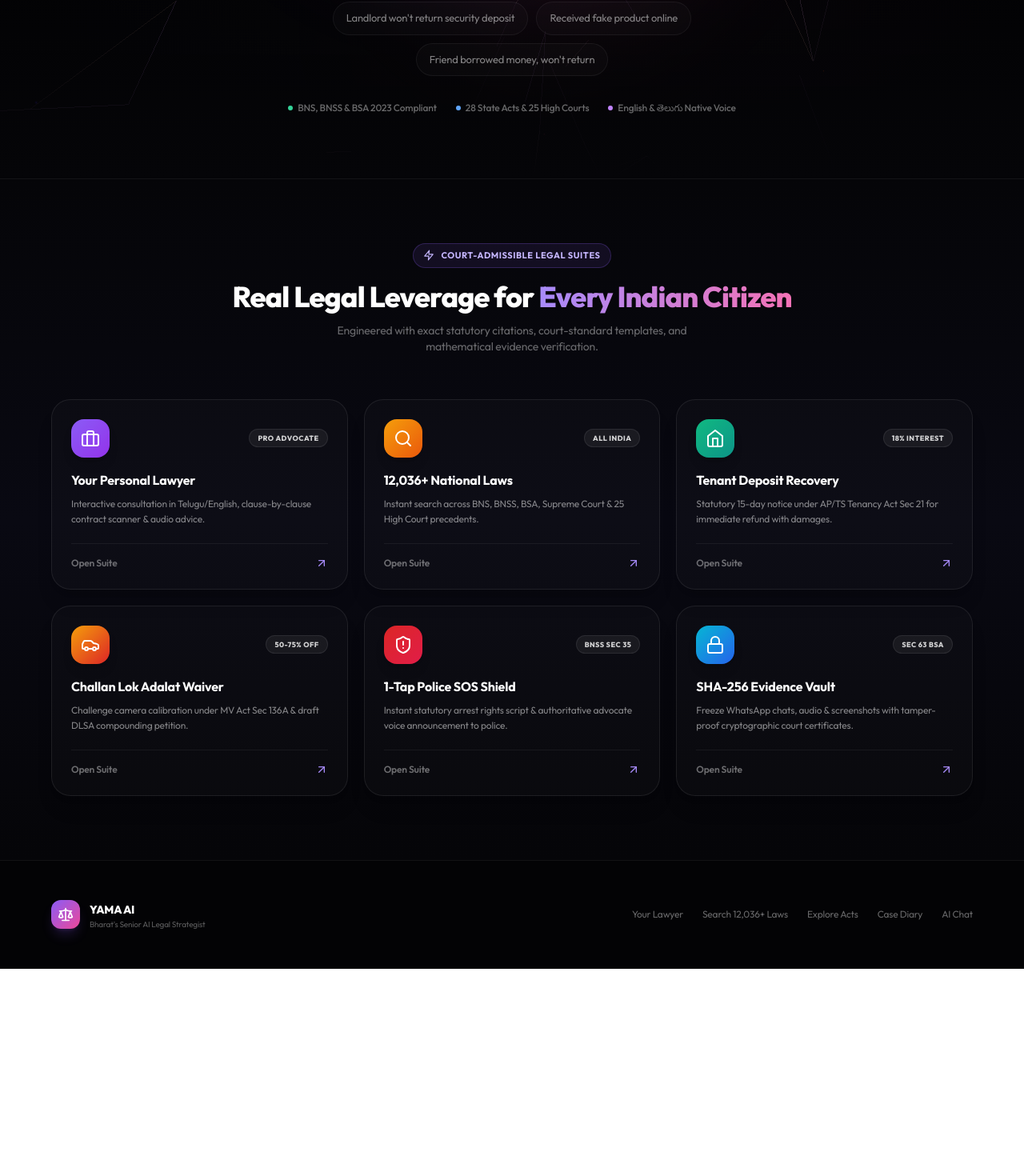
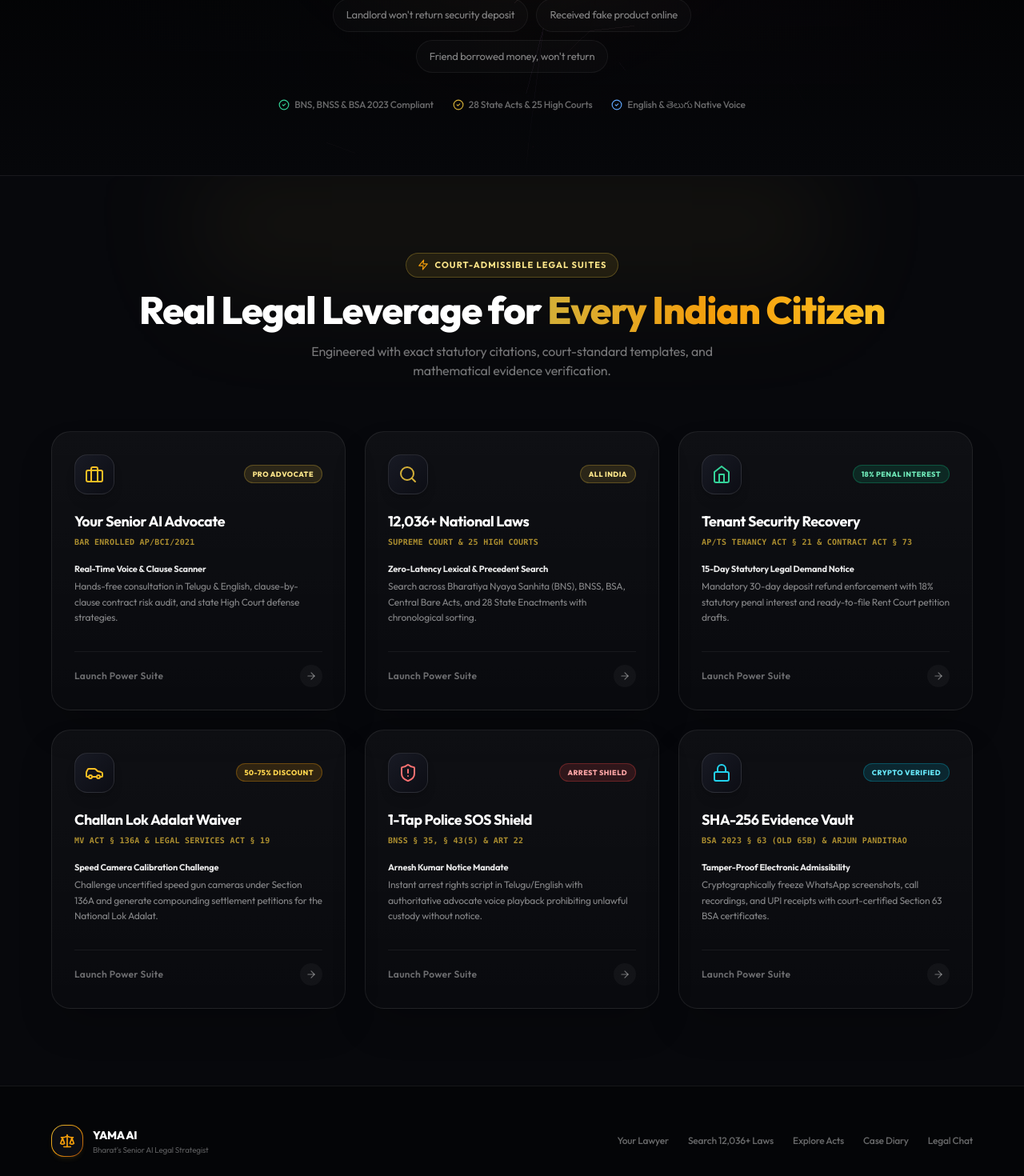
Before and after one commit to subbareddypalagiri/Yama--ai, a Next.js app in the folder frontend/: page / in a window 1280 px wide. Shown: the part 780-2250 px from the top of the page at 80% size. Before the commit the page ends 1991 px from the top, so only its background shows below. Built offline with nearby package versions, Linux system fonts and the light colour scheme.

Commit message:
feat(ui): Redesign Legal Suites grid with Judicial Gold & Obsidian aesthetic, statutory citations, and luxury metallic medallions

```diff
--- a/frontend/src/app/page.tsx
+++ b/frontend/src/app/page.tsx
@@ -3,18 +3,17 @@
 import Link from 'next/link';
 import dynamic from 'next/dynamic';
 import {
-  Scale, Sparkles, Zap, Brain, Shield, ArrowRight, Briefcase,
+  Scale, Zap, Brain, Shield, ArrowRight, Briefcase,
   Search, BookOpen, FolderOpen, Home as HomeIcon, Car, ShieldAlert,
-  Lock, ArrowUpRight
+  Lock, ArrowUpRight, CheckCircle2, ChevronRight
 } from 'lucide-react';
 import LegalChatInput from '@/components/LegalChatInput';
-import TiltCard from '@/components/ui/TiltCard';
 import UnifiedNavbar from '@/components/layout/UnifiedNavbar';
 import { useLanguage } from '@/context/LanguageContext';
 
 const NeuralBackground = dynamic(() => import('@/components/NeuralBackground'), {
   ssr: false,
-  loading: () => <div className="absolute inset-0 bg-[#030304]" />,
+  loading: () => <div className="absolute inset-0 bg-[#06070a]" />,
 });
 
 export default function Home() {
@@ -24,98 +23,102 @@
     {
       href: '/lawyer',
       icon: Briefcase,
-      title: 'Your Personal Lawyer',
+      title: 'Your Senior AI Advocate',
+      statute: 'Bar Enrolled AP/BCI/2021',
       badge: 'PRO ADVOCATE',
-      desc: 'Interactive consultation in Telugu/English, clause-by-clause contract scanner & audio advice.',
-      gradient: 'from-violet-500 to-purple-600',
-      border: 'hover:border-violet-500/50',
+      leverage: 'Real-Time Voice & Clause Scanner',
+      desc: 'Hands-free consultation in Telugu & English, clause-by-clause contract risk audit, and state High Court defense strategies.',
+      iconColor: 'text-amber-400',
+      badgeColor: 'bg-[#d4af37]/15 text-amber-200 border-[#d4af37]/30',
     },
     {
       href: '/search',
       icon: Search,
       title: '12,036+ National Laws',
+      statute: 'Supreme Court & 25 High Courts',
       badge: 'ALL INDIA',
-      desc: 'Instant search across BNS, BNSS, BSA, Supreme Court & 25 High Court precedents.',
-      gradient: 'from-amber-500 to-orange-600',
-      border: 'hover:border-amber-500/50',
+      leverage: 'Zero-Latency Lexical & Precedent Search',
+      desc: 'Search across Bharatiya Nyaya Sanhita (BNS), BNSS, BSA, Central Bare Acts, and 28 State Enactments with chronological sorting.',
+      iconColor: 'text-[#d4af37]',
+      badgeColor: 'bg-[#d4af37]/15 text-amber-200 border-[#d4af37]/30',
     },
     {
       href: '/lawyer',
       icon: HomeIcon,
-      title: 'Tenant Deposit Recovery',
-      badge: '18% INTEREST',
-      desc: 'Statutory 15-day notice under AP/TS Tenancy Act Sec 21 for immediate refund with damages.',
-      gradient: 'from-emerald-500 to-teal-600',
-      border: 'hover:border-emerald-500/50',
+      title: 'Tenant Security Recovery',
+      statute: 'AP/TS Tenancy Act § 21 & Contract Act § 73',
+      badge: '18% PENAL INTEREST',
+      leverage: '15-Day Statutory Legal Demand Notice',
+      desc: 'Mandatory 30-day deposit refund enforcement with 18% statutory penal interest and ready-to-file Rent Court petition drafts.',
+      iconColor: 'text-emerald-400',
+      badgeColor: 'bg-emerald-500/15 text-emerald-300 border-emerald-500/30',
     },
     {
       href: '/lawyer',
       icon: Car,
       title: 'Challan Lok Adalat Waiver',
-      badge: '50-75% OFF',
-      desc: 'Challenge camera calibration under MV Act Sec 136A & draft DLSA compounding petition.',
-      gradient: 'from-amber-500 to-red-600',
-      border: 'hover:border-amber-500/50',
+      statute: 'MV Act § 136A & Legal Services Act § 19',
+      badge: '50-75% DISCOUNT',
+      leverage: 'Speed Camera Calibration Challenge',
+      desc: 'Challenge uncertified speed gun cameras under Section 136A and generate compounding settlement petitions for the National Lok Adalat.',
+      iconColor: 'text-amber-400',
+      badgeColor: 'bg-amber-500/15 text-amber-300 border-amber-500/30',
     },
     {
       href: '/lawyer',
       icon: ShieldAlert,
       title: '1-Tap Police SOS Shield',
-      badge: 'BNSS SEC 35',
-      desc: 'Instant statutory arrest rights script & authoritative advocate voice announcement to police.',
-      gradient: 'from-red-600 to-rose-600',
-      border: 'hover:border-red-500/50',
+      statute: 'BNSS § 35, § 43(5) & Art 22',
+      badge: 'ARREST SHIELD',
+      leverage: 'Arnesh Kumar Notice Mandate',
+      desc: 'Instant arrest rights script in Telugu/English with authoritative advocate voice playback prohibiting unlawful custody without notice.',
+      iconColor: 'text-red-400',
+      badgeColor: 'bg-red-500/15 text-red-300 border-red-500/30',
     },
     {
       href: '/lawyer',
       icon: Lock,
       title: 'SHA-256 Evidence Vault',
-      badge: 'SEC 63 BSA',
-      desc: 'Freeze WhatsApp chats, audio & screenshots with tamper-proof cryptographic court certificates.',
-      gradient: 'from-cyan-500 to-blue-600',
-      border: 'hover:border-cyan-500/50',
+      statute: 'BSA 2023 § 63 (Old 65B) & Arjun Panditrao',
+      badge: 'CRYPTO VERIFIED',
+      leverage: 'Tamper-Proof Electronic Admissibility',
+      desc: 'Cryptographically freeze WhatsApp screenshots, call recordings, and UPI receipts with court-certified Section 63 BSA certificates.',
+      iconColor: 'text-cyan-400',
+      badgeColor: 'bg-cyan-500/15 text-cyan-300 border-cyan-500/30',
     },
   ];
 
   return (
-    <div className="min-h-screen flex flex-col bg-[#050508] text-white overflow-x-hidden font-sans">
-      {/* Unified FAANG Navbar */}
+    <div className="min-h-screen flex flex-col bg-[#06070a] text-white overflow-x-hidden font-sans">
+      {/* Unified Luxury Navbar */}
       <UnifiedNavbar />
 
       {/* HERO SECTION */}
-      <section className="relative flex flex-col items-center justify-center min-h-[90vh] px-6 pt-16 pb-20 overflow-hidden">
-        <NeuralBackground particleCount={800} connectionDistance={120} speed={0.2} />
+      <section className="relative flex flex-col items-center justify-center min-h-[88vh] px-6 pt-16 pb-20 overflow-hidden">
+        <NeuralBackground particleCount={600} connectionDistance={120} speed={0.15} />
 
-        {/* Ambient Glowing Orbs */}
-        <div className="absolute top-1/2 left-1/2 -translate-x-1/2 -translate-y-1/2 w-[700px] h-[700px] pointer-events-none">
+        {/* Subtle Ambient Gold & Amber Light Glow */}
+        <div className="absolute top-1/2 left-1/2 -translate-x-1/2 -translate-y-1/2 w-[750px] h-[750px] pointer-events-none">
           <div
             className="absolute inset-0 rounded-full animate-glow-pulse"
             style={{
-              background: 'radial-gradient(circle at 40% 40%, rgba(139, 92, 246, 0.45) 0%, transparent 55%)',
-              filter: 'blur(70px)',
-            }}
-          />
-          <div
-            className="absolute inset-0 rounded-full animate-glow-pulse"
-            style={{
-              background: 'radial-gradient(circle at 60% 60%, rgba(236, 72, 153, 0.35) 0%, transparent 50%)',
-              filter: 'blur(60px)',
-              animationDelay: '1.5s',
+              background: 'radial-gradient(circle at 50% 50%, rgba(212, 175, 55, 0.15) 0%, transparent 60%)',
+              filter: 'blur(90px)',
             }}
           />
         </div>
 
         {/* Top/bottom fade gradients */}
-        <div className="absolute inset-0 bg-gradient-to-b from-[#050508] via-transparent to-[#050508] pointer-events-none z-[1]" />
+        <div className="absolute inset-0 bg-gradient-to-b from-[#06070a] via-transparent to-[#06070a] pointer-events-none z-[1]" />
 
         <div className="relative z-10 w-full max-w-4xl mx-auto text-center">
           {/* Status Badge */}
-          <div className="inline-flex items-center gap-2.5 px-4 py-2 rounded-full border border-violet-500/30 bg-violet-500/10 backdrop-blur-xl mb-8 shadow-lg shadow-violet-500/10">
+          <div className="inline-flex items-center gap-2.5 px-4 py-1.5 rounded-full border border-[#d4af37]/30 bg-[#d4af37]/10 backdrop-blur-xl mb-8 shadow-lg shadow-[#d4af37]/5">
             <span className="relative flex h-2 w-2">
               <span className="animate-ping absolute inline-flex h-full w-full rounded-full bg-emerald-400 opacity-75"></span>
               <span className="relative inline-flex rounded-full h-2 w-2 bg-emerald-500"></span>
             </span>
-            <span className="text-[11px] font-bold text-violet-200 tracking-wider uppercase">
+            <span className="text-[11px] font-bold text-amber-200 tracking-wider uppercase">
               BHARAT&apos;S SENIOR AI LEGAL STRATEGIST • 12,036+ LIVE RECORDS
             </span>
           </div>
@@ -123,7 +126,7 @@
           {/* Master Headline */}
           <h1 className="text-4xl sm:text-5xl md:text-6xl font-extrabold tracking-tight leading-[1.08] mb-6 font-display">
             <span className="text-white">The Intelligence of a</span>{' '}
-            <span className="bg-clip-text text-transparent bg-gradient-to-r from-violet-400 via-fuchsia-400 to-amber-300">
+            <span className="bg-clip-text text-transparent bg-gradient-to-r from-[#d4af37] via-[#f59e0b] to-[#fbbf24]">
               Senior Advocate.
             </span>
             <br />
@@ -140,67 +143,90 @@
           {/* Quick Metrics */}
           <div className="mt-8 flex flex-wrap items-center justify-center gap-6 text-xs text-white/40">
             <span className="flex items-center gap-1.5 font-medium">
-              <span className="w-1.5 h-1.5 rounded-full bg-emerald-400"></span>
+              <CheckCircle2 className="w-3.5 h-3.5 text-emerald-400" />
               BNS, BNSS &amp; BSA 2023 Compliant
             </span>
             <span className="flex items-center gap-1.5 font-medium">
-              <span className="w-1.5 h-1.5 rounded-full bg-blue-400"></span>
+              <CheckCircle2 className="w-3.5 h-3.5 text-[#d4af37]" />
               28 State Acts &amp; 25 High Courts
             </span>
             <span className="flex items-center gap-1.5 font-medium">
-              <span className="w-1.5 h-1.5 rounded-full bg-purple-400"></span>
+              <CheckCircle2 className="w-3.5 h-3.5 text-blue-400" />
               English &amp; తెలుగు Native Voice
             </span>
           </div>
         </div>
       </section>
 
-      {/* SUPERPOWERS ARSENAL SHOWCASE */}
-      <section className="relative z-10 py-20 px-6 border-t border-white/[0.06] bg-gradient-to-b from-[#050508] via-[#090912] to-[#050508]">
-        <div className="max-w-6xl mx-auto">
-          <div className="text-center mb-14">
-            <div className="inline-flex items-center gap-2 px-3 py-1.5 rounded-full border border-violet-500/25 bg-violet-500/10 text-violet-300 text-[11px] font-bold uppercase tracking-wider mb-4">
-              <Zap className="w-3.5 h-3.5" />
+      {/* SUPERPOWERS ARSENAL SHOWCASE - REDESIGNED LUXURY GRID */}
+      <section className="relative z-10 py-24 px-6 border-t border-white/[0.07] bg-[#07080c] overflow-hidden">
+        {/* Subtle Ambient Radial Lighting */}
+        <div className="absolute top-0 left-1/2 -translate-x-1/2 w-[800px] h-[400px] bg-gradient-to-b from-[#d4af37]/10 via-transparent to-transparent blur-3xl pointer-events-none" />
+
+        <div className="max-w-6xl mx-auto relative z-10">
+          {/* Section Header */}
+          <div className="text-center mb-16">
+            <div className="inline-flex items-center gap-2 px-3.5 py-1.5 rounded-full border border-[#d4af37]/30 bg-[#d4af37]/10 text-amber-200 text-[11px] font-bold uppercase tracking-widest mb-4 shadow-sm">
+              <Zap className="w-3.5 h-3.5 text-[#f59e0b]" />
               <span>Court-Admissible Legal Suites</span>
             </div>
-            <h2 className="text-3xl sm:text-4xl font-extrabold text-white mb-3 tracking-tight">
-              Real Legal Leverage for <span className="bg-clip-text text-transparent bg-gradient-to-r from-violet-400 to-pink-400">Every Indian Citizen</span>
+            <h2 className="text-3xl sm:text-4xl md:text-5xl font-extrabold text-white mb-4 tracking-tight">
+              Real Legal Leverage for{' '}
+              <span className="bg-clip-text text-transparent bg-gradient-to-r from-[#d4af37] via-[#f59e0b] to-[#fbbf24]">
+                Every Indian Citizen
+              </span>
             </h2>
-            <p className="text-white/40 text-sm max-w-lg mx-auto">
+            <p className="text-white/45 text-sm sm:text-base max-w-xl mx-auto leading-relaxed">
               Engineered with exact statutory citations, court-standard templates, and mathematical evidence verification.
             </p>
           </div>
 
-          <div className="grid grid-cols-1 sm:grid-cols-2 lg:grid-cols-3 gap-5">
+          {/* 6 Luxury Cards Grid */}
+          <div className="grid grid-cols-1 md:grid-cols-2 lg:grid-cols-3 gap-6">
             {superPowerCards.map((card, i) => {
               const Icon = card.icon;
               return (
                 <Link
                   key={i}
                   href={card.href}
-                  className={`group relative p-6 rounded-3xl bg-white/[0.02] border border-white/[0.08] ${card.border} hover:bg-white/[0.04] transition-all duration-300 flex flex-col justify-between shadow-xl`}
+                  className="group relative p-7 rounded-3xl bg-gradient-to-b from-white/[0.035] to-white/[0.01] border border-white/[0.08] hover:border-[#d4af37]/45 hover:bg-white/[0.045] transition-all duration-300 flex flex-col justify-between shadow-2xl hover:shadow-[#d4af37]/10 hover:-translate-y-1"
                 >
                   <div>
-                    <div className="flex items-center justify-between mb-4">
-                      <div className={`w-12 h-12 rounded-2xl bg-gradient-to-br ${card.gradient} flex items-center justify-center shadow-lg group-hover:scale-105 transition-transform`}>
-                        <Icon className="w-6 h-6 text-white" />
+                    {/* Top Row: Medallion Icon & Statutory Tag */}
+                    <div className="flex items-center justify-between mb-5">
+                      <div className="w-13 h-13 rounded-2xl bg-gradient-to-br from-[#181a24] to-[#0c0d14] border border-white/[0.1] group-hover:border-[#d4af37]/50 flex items-center justify-center p-3 shadow-lg group-hover:scale-105 transition-all">
+                        <Icon className={`w-6 h-6 ${card.iconColor}`} />
                       </div>
-                      <span className="text-[9px] font-extrabold px-2.5 py-1 rounded-full bg-white/[0.06] border border-white/[0.08] text-white/80 tracking-wider">
+                      <span className={`text-[9px] font-extrabold px-2.5 py-1 rounded-full border tracking-wider uppercase ${card.badgeColor}`}>
                         {card.badge}
                       </span>
                     </div>
 
-                    <h3 className="text-base font-bold text-white mb-2 group-hover:text-violet-300 transition-colors">
+                    {/* Title & Statutory Grounding */}
+                    <h3 className="text-lg font-bold text-white mb-1 group-hover:text-amber-200 transition-colors tracking-tight">
                       {card.title}
                     </h3>
-                    <p className="text-xs text-white/50 leading-relaxed">
-                      {card.desc}
+                    <p className="text-[10px] font-semibold text-[#d4af37]/80 tracking-wide uppercase mb-3 font-mono">
+                      {card.statute}
                     </p>
+
+                    {/* Leverage Point & Description */}
+                    <div className="mb-2">
+                      <span className="inline-block text-[11px] font-bold text-white/90 mb-1">
+                        {card.leverage}
+                      </span>
+                      <p className="text-xs text-white/50 leading-relaxed font-normal">
+                        {card.desc}
+                      </p>
+                    </div>
                   </div>
 
-                  <div className="mt-5 pt-4 border-t border-white/[0.06] flex items-center justify-between text-xs font-semibold text-white/40 group-hover:text-white transition-colors">
-                    <span>Open Suite</span>
-                    <ArrowUpRight className="w-4 h-4 group-hover:translate-x-0.5 group-hover:-translate-y-0.5 transition-transform text-violet-400" />
+                  {/* Action Link Footer */}
+                  <div className="mt-6 pt-4 border-t border-white/[0.06] flex items-center justify-between text-xs font-semibold text-white/40 group-hover:text-amber-200 transition-colors">
+                    <span className="tracking-wide">Launch Power Suite</span>
+                    <div className="w-7 h-7 rounded-full bg-white/[0.04] group-hover:bg-[#d4af37]/20 flex items-center justify-center transition-colors">
+                      <ArrowRight className="w-3.5 h-3.5 text-white/40 group-hover:text-amber-200 group-hover:translate-x-0.5 transition-transform" />
+                    </div>
                   </div>
                 </Link>
               );
@@ -210,24 +236,26 @@
       </section>
 
       {/* FOOTER */}
-      <footer className="relative py-12 px-6 border-t border-white/[0.06] bg-[#030305]">
+      <footer className="relative py-12 px-6 border-t border-white/[0.07] bg-[#040507]">
         <div className="max-w-6xl mx-auto flex flex-col sm:flex-row items-center justify-between gap-6">
           <div className="flex items-center gap-3">
-            <div className="w-9 h-9 rounded-xl bg-gradient-to-br from-violet-500 to-pink-500 flex items-center justify-center shadow-lg shadow-violet-500/20">
-              <Scale className="w-5 h-5 text-white" />
+            <div className="w-10 h-10 rounded-2xl bg-gradient-to-br from-[#d4af37] via-[#f59e0b] to-[#92400e] p-[1px] shadow-md shadow-[#d4af37]/10">
+              <div className="w-full h-full rounded-[15px] bg-[#0c0d12] flex items-center justify-center">
+                <Scale className="w-5 h-5 text-[#f59e0b]" />
+              </div>
             </div>
             <div>
-              <span className="font-extrabold text-sm text-white">YAMA AI</span>
+              <span className="font-extrabold text-sm text-white tracking-tight">YAMA AI</span>
               <p className="text-[10px] text-white/35">Bharat&apos;s Senior AI Legal Strategist</p>
             </div>
           </div>
 
-          <div className="flex flex-wrap items-center gap-6 text-xs text-white/40">
-            <Link href="/lawyer" className="hover:text-white transition-colors">Your Lawyer</Link>
-            <Link href="/search" className="hover:text-white transition-colors">Search 12,036+ Laws</Link>
-            <Link href="/explore" className="hover:text-white transition-colors">Explore Acts</Link>
-            <Link href="/cases" className="hover:text-white transition-colors">Case Diary</Link>
-            <Link href="/chat" className="hover:text-white transition-colors">AI Chat</Link>
+          <div className="flex flex-wrap items-center gap-6 text-xs text-white/40 font-medium">
+            <Link href="/lawyer" className="hover:text-amber-200 transition-colors">Your Lawyer</Link>
+            <Link href="/search" className="hover:text-amber-200 transition-colors">Search 12,036+ Laws</Link>
+            <Link href="/explore" className="hover:text-amber-200 transition-colors">Explore Acts</Link>
+            <Link href="/cases" className="hover:text-amber-200 transition-colors">Case Diary</Link>
+            <Link href="/chat" className="hover:text-amber-200 transition-colors">Legal Chat</Link>
           </div>
         </div>
       </footer>
```
